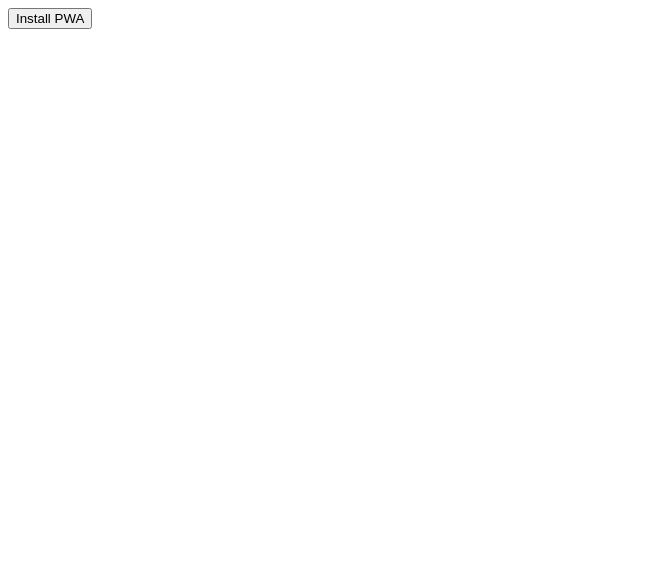
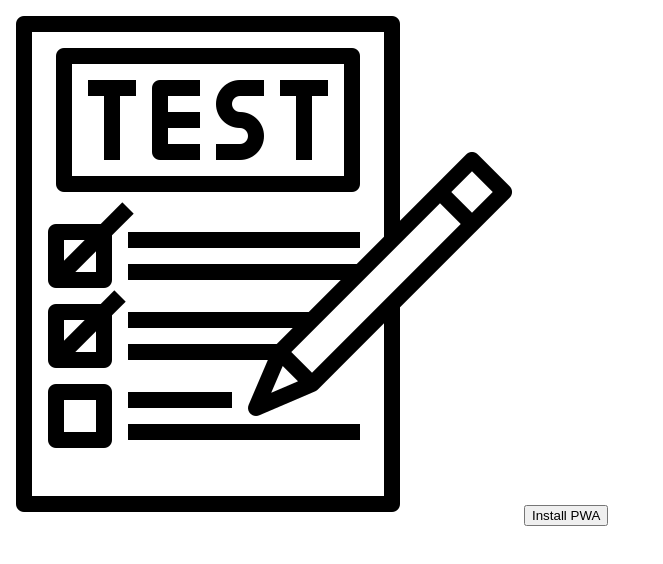
Before and after one commit to Rys3t/PWA_IOS_TEST, a plain HTML site: page index.html in a window 1280 px wide. Shown: the whole page, without its empty margins (0-663 px from the left). Drawn offline with Linux system fonts and the light colour scheme.

Commit message:
add test png

```diff
--- a/index.html
+++ b/index.html
@@ -9,6 +9,7 @@
     <title>Document</title>
 </head>
 <body>
+<img src="/tri.png" alt="tri">
 <button onclick="installPWA();">Install PWA</button>
 
 <script>
```
Also changed, not shown: tri.png (added).
